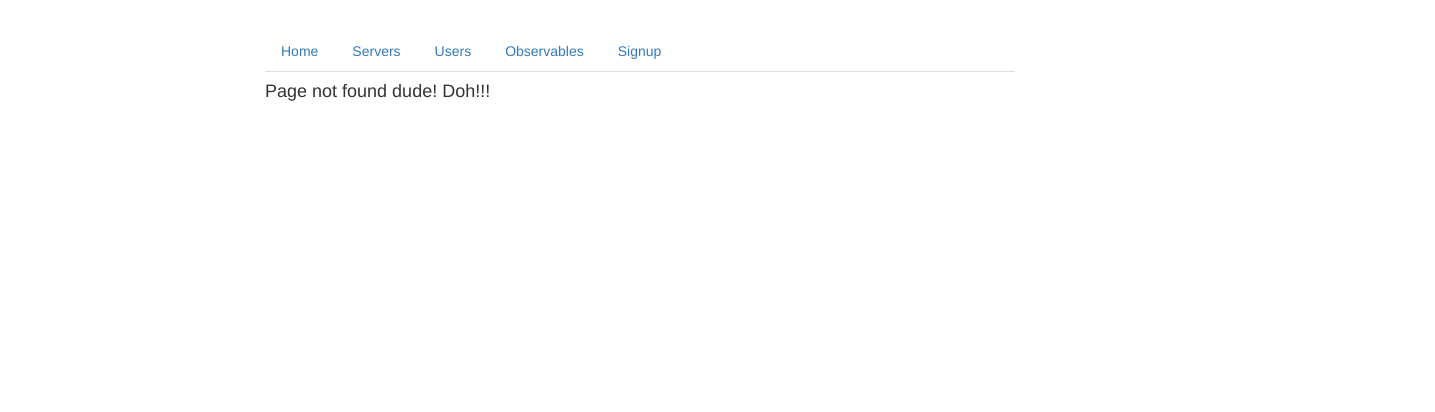
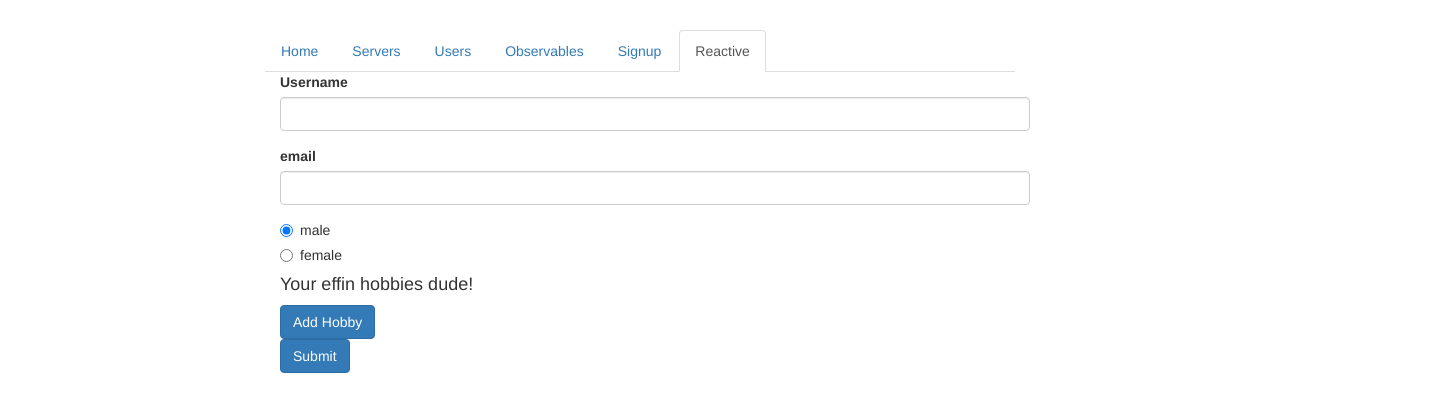
Before and after one commit to rinebob/cmp-databinding-start, an Angular app: page /reactive in a window 1280 px wide. Before the commit this address led to /not-found. Shown: the top 412 px of the page, 1435 px wide, since content can reach past the window. Built offline with nearby package versions, Linux system fonts and the light colour scheme.

Commit message:
through lec 208.  Added reactive component

```diff
--- a/src/app/app-routing.module.ts
+++ b/src/app/app-routing.module.ts
@@ -15,6 +15,7 @@ import { ObservablesComponent } from './observables/observables.component';
 import { PersonComponent } from './observables/person/person.component';
 import { BaseComponent } from './observables/base/base.component';
 import { SignupComponent } from './signup/signup.component';
+import { ReactiveComponent } from './reactive/reactive.component';
 
 
 const appRoutes: Routes = [
@@ -31,6 +32,7 @@ const appRoutes: Routes = [
 		{ path: ':id/edit', component: EditServerComponent, canDeactivate: [CanDeactivateGuard] },
   ] },
   { path: 'signup', component: SignupComponent },
+  { path: 'reactive', component: ReactiveComponent },
   { path: 'not-found', component: ErrorPageComponent, data: {message: 'Page not found dude!  Doh!!!'} },
   	{ path: '**', redirectTo: '/not-found' },
 ];
--- a/src/app/app.component.html
+++ b/src/app/app.component.html
@@ -8,6 +8,7 @@
 	<li role="presentation" routerLinkActive="active"><a [routerLink]="['/users']">Users</a></li>
 	<li role="presentation" routerLinkActive="active"><a [routerLink]="['/observables']">Observables</a></li>
 	<li role="presentation" routerLinkActive="active"><a [routerLink]="['/signup']">Signup</a></li>
+	<li role="presentation" routerLinkActive="active"><a [routerLink]="['/reactive']">Reactive</a></li>
 
       </ul>
     </div>
--- a/src/app/app.module.ts
+++ b/src/app/app.module.ts
@@ -1,6 +1,7 @@
 import { BrowserModule } from '@angular/platform-browser';
 import { NgModule } from '@angular/core';
 import { FormsModule } from '@angular/forms';
+import { ReactiveFormsModule } from '@angular/forms';
 import { RouterModule } from '@angular/router';
 
 
@@ -36,6 +37,7 @@ import { ObservablesComponent } from './observables/observables.component';
 import { PersonComponent } from './observables/person/person.component';
 import { BaseComponent } from './observables/base/base.component';
 import { SignupComponent } from './signup/signup.component';
+import { ReactiveComponent } from './reactive/reactive.component';
 
 
 @NgModule({
@@ -59,10 +61,12 @@ import { SignupComponent } from './signup/signup.component';
     PersonComponent,
     BaseComponent,
     SignupComponent,
+    ReactiveComponent,
   ],
   imports: [
     BrowserModule,
     FormsModule,
+    ReactiveFormsModule,
     RouterModule,
     AppRoutingModule
 
--- /dev/null
+++ b/src/app/reactive/reactive.component.css
@@ -0,0 +1,3 @@
+input.ng-invalid.ng-touched {
+  border: 1px red solid;
+}
--- /dev/null
+++ b/src/app/reactive/reactive.component.html
@@ -0,0 +1,55 @@
+<div class="container">
+  <div class="row">
+    <!-- <div class="col-xs-12 col-sm-10 col-md-8 col-sm-offset-1 col-md-offset-2"> -->
+    <div class="col-xs-12 col-sm-10 col-md-8">
+      <form [formGroup]="signupForm" (ngSubmit)="onSubmit()">
+        <div formGroupName="userData">
+          <div class="form-group">
+            <label for="username">Username</label>
+            <input
+              type="text"
+              id="username"
+              class="form-control"
+              formControlName="username">
+              <span
+              class="help-block"
+              *ngIf="!signupForm.get('userData.username').valid && signupForm.get('userData.username').touched"
+              >Please enter a valid username dude!</span>
+          </div>
+          <div class="form-group">
+            <label for="email">email</label>
+            <input
+              type="email"
+              id="email"
+              class="form-control"
+              formControlName="email">
+              <span
+              class="help-block"
+              *ngIf="!signupForm.get('userData.email').valid && signupForm.get('userData.email').touched"
+              >Dude wtf??  Can you enter a valid email already???</span>
+          </div>
+        </div>
+        <div class="radio" *ngFor="let gender of genders">
+          <label>
+            <input
+              type="radio"
+              formControlName="gender"
+              [value]="gender">{{ gender }}
+          </label>
+        </div>
+        <div formArrayName="hobbies">
+          <h4>Your effin hobbies dude!</h4>
+          <button class="btn btn-primary" (click)="onAddHobby()">Add Hobby</button>
+          <div class="form-group" *ngFor="let hobbyControl of getControls(); let i = index">
+            <input type="text" class="form-control" [formControlName]="i">
+          </div>
+        </div>
+        <span
+        class="help-block"
+        *ngIf="!signupForm.valid && signupForm.touched"
+        >Ok this is lame.  Enter valid data dude!!</span>
+        <button class="btn btn-primary" type="submit">Submit</button>
+      </form>
+    </div>
+  </div>
+</div>
--- /dev/null
+++ b/src/app/reactive/reactive.component.ts
@@ -0,0 +1,41 @@
+import { Component, OnInit } from '@angular/core';
+import { FormGroup, FormControl, Validators, FormArray } from '@angular/forms';
+
+@Component({
+  selector: 'app-reactive',
+  templateUrl: './reactive.component.html',
+  styleUrls: ['./reactive.component.css']
+})
+export class ReactiveComponent implements OnInit {
+  genders = ['male', 'female'];
+  signupForm: FormGroup;
+
+  constructor() { }
+
+  ngOnInit() {
+    this.signupForm = new FormGroup({
+      'userData': new FormGroup({
+        'username': new FormControl(null, Validators.required),
+        'email': new FormControl(null, [Validators.required, Validators.email]),
+      }),
+      'gender': new FormControl('male'),
+      'hobbies': new FormArray([])
+    });
+  }
+
+  onSubmit() {
+    console.log(this.signupForm);
+  };
+
+  getControls(){
+    const controls = (<FormArray>this.signupForm.get('hobbies')).controls;
+    console.log('controls: ',controls);
+    return controls;
+  }
+
+  onAddHobby() {
+    const control = new FormControl(null, Validators.required);
+    (<FormArray>this.signupForm.get('hobbies')).push(control)
+  }
+
+}
```
